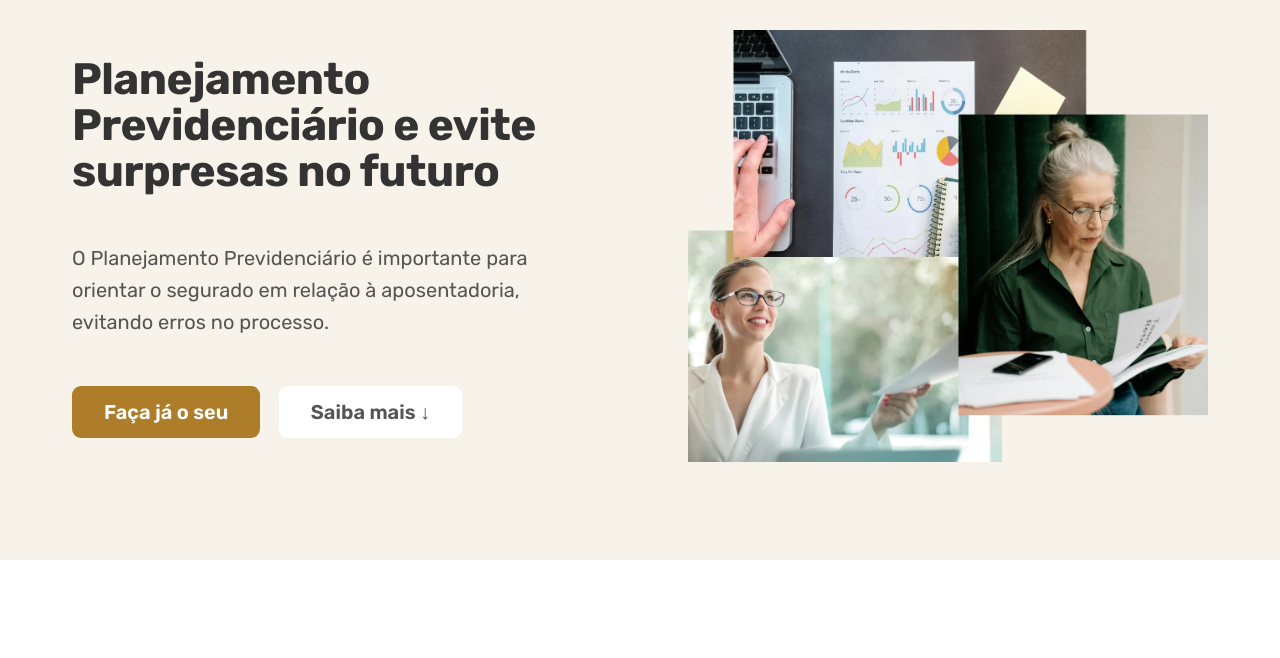
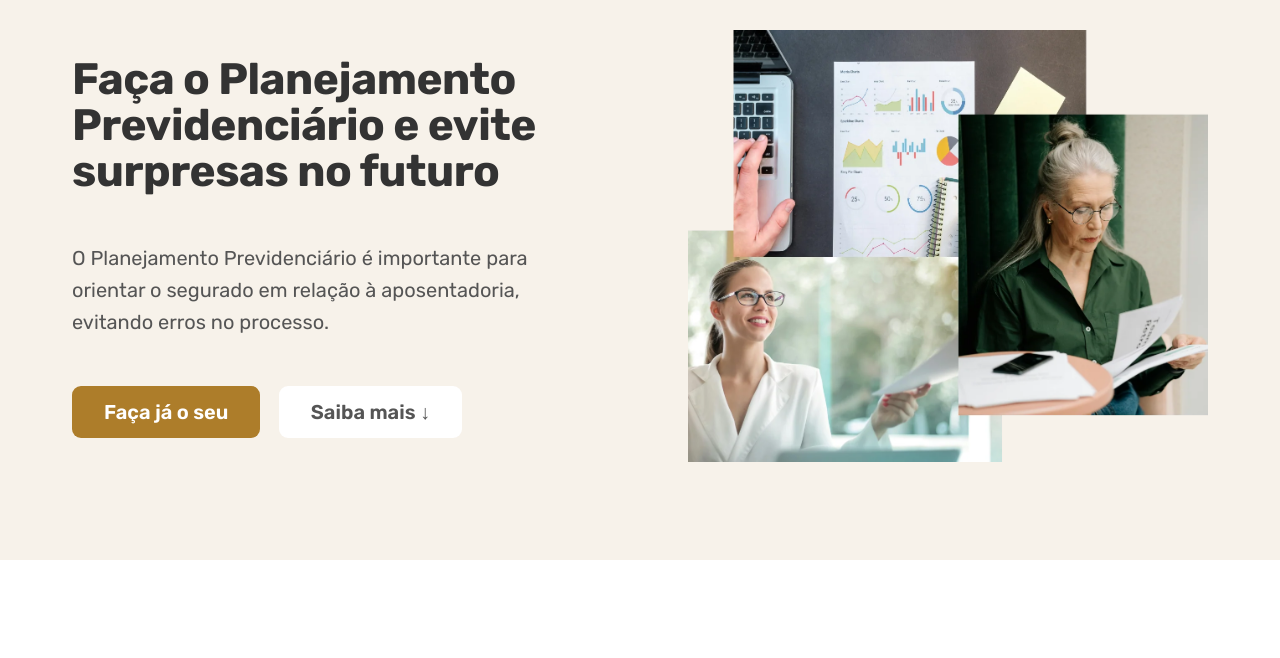
Before and after one commit to edmurneves/Site-Aedraperes, a plain HTML site: page index.html in a window 1280 px wide. Shown: the part 142-800 px from the top of the page. Drawn offline with nearby package versions, Linux system fonts and the light colour scheme; some packages are replaced by stand-ins of ours; a script that the page names is missing.

Commit message:
FIX: Change title name

```diff
--- a/index.html
+++ b/index.html
@@ -61,8 +61,7 @@
         <div class="hero">
           <div class="hero-text-box">
             <h1 class="heading-primary">
-              Planejamento Previdenciário e evite surpresas no futuro
-              <!-- Faça o Planejamento Previdenciário e evite surpresas no futuro -->
+              Faça o Planejamento Previdenciário e evite surpresas no futuro
             </h1>
             <p class="hero-description">
               O Planejamento Previdenciário é importante para orientar o
```
